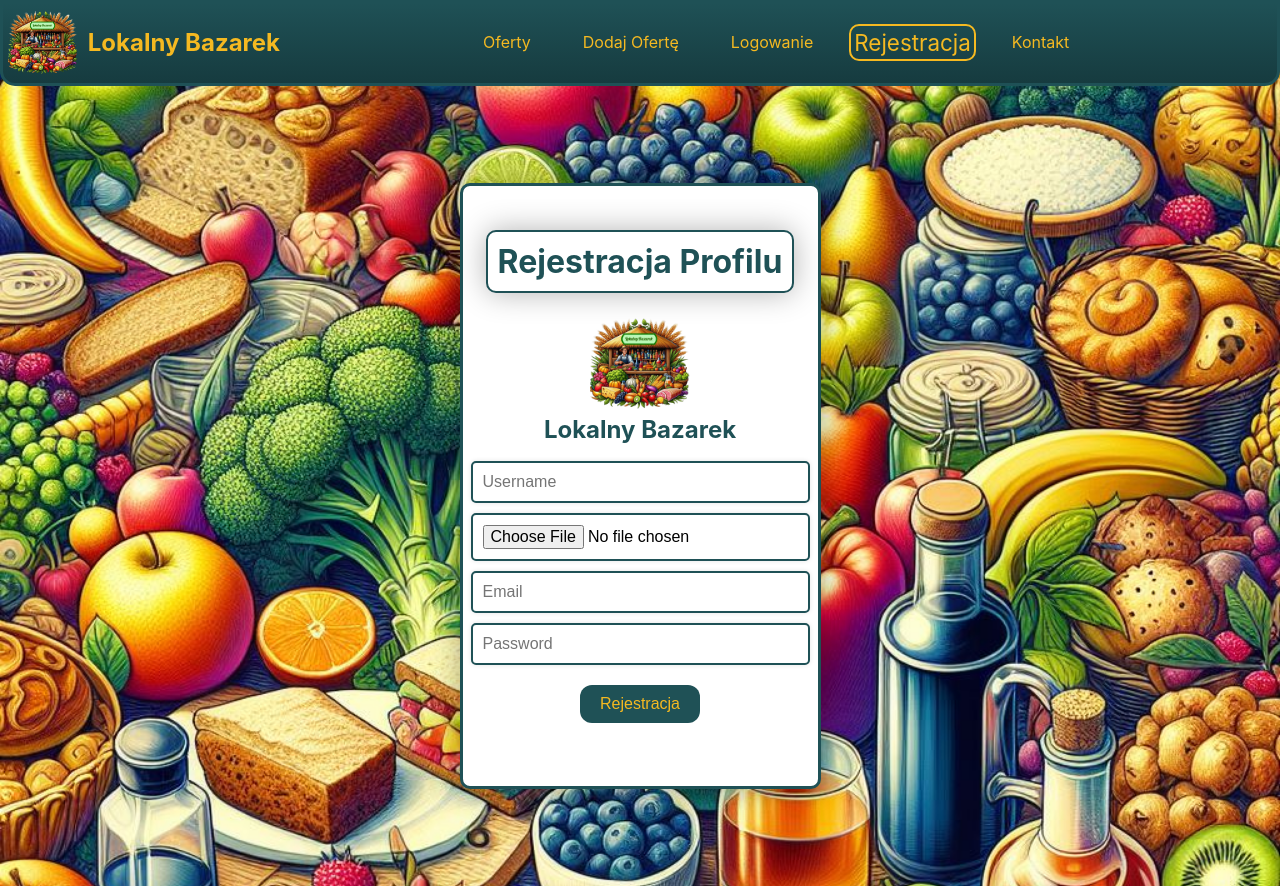
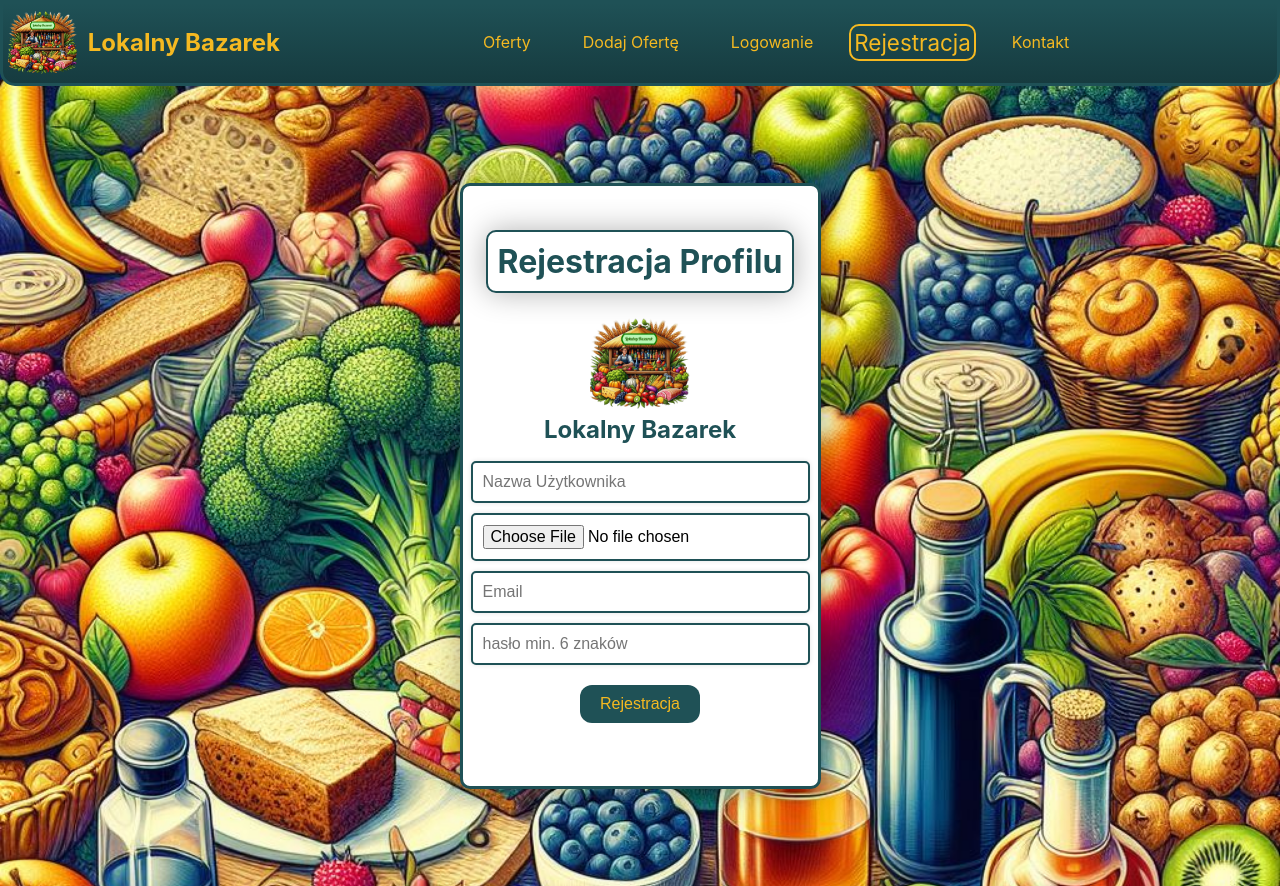
Before and after one commit to Przemek8686/LocalnyBazarek, a React (Create React App) app: page /register in a window 1280 px wide. Built offline with nearby package versions, Linux system fonts and the light colour scheme.

Commit message:
styled added

```diff
--- a/src/components/AddProductForm/index.js
+++ b/src/components/AddProductForm/index.js
@@ -112,6 +112,7 @@ const AddProductForm = () => {
               <option value="szt">szt</option>
               <option value="ml">ml</option>
               <option value="l">l</option>
+              <option value="inne">inne</option>
             </CategorySelect>
             <Input
               type="text"
--- a/src/components/HomePage/styled.js
+++ b/src/components/HomePage/styled.js
@@ -118,8 +118,9 @@ export const ProductTitle = styled.h2`
 `;
 
 export const ProductPrice = styled.p`
-  font-size: 1em;
+  font-size: 1.0em;
   font-weight: bold;
+  color:red;
 `;
 
 export const ProductUnit = styled.p`
--- a/src/components/LoginPage/index.js
+++ b/src/components/LoginPage/index.js
@@ -81,7 +81,7 @@ const LoginPage = () => {
               />
               <Input
                 type="password"
-                placeholder="Password"
+                placeholder="Hasło min. 6 znaków"
                 value={password}
                 onChange={(e) => setPassword(e.target.value)}
                 autoComplete="off" // Disable auto-fill
--- a/src/components/RegisterPage/index.js
+++ b/src/components/RegisterPage/index.js
@@ -76,7 +76,7 @@ const RegisterPage = () => {
 
             <Input
               type="text"
-              placeholder="Username"
+              placeholder="Nazwa Użytkownika"
               value={username}
               onChange={(e) => setUsername(e.target.value)}
             />
@@ -93,7 +93,7 @@ const RegisterPage = () => {
             />
             <Input
               type="password"
-              placeholder="Password"
+              placeholder="hasło min. 6 znaków"
               value={password}
               onChange={(e) => setPassword(e.target.value)}
             />
```
